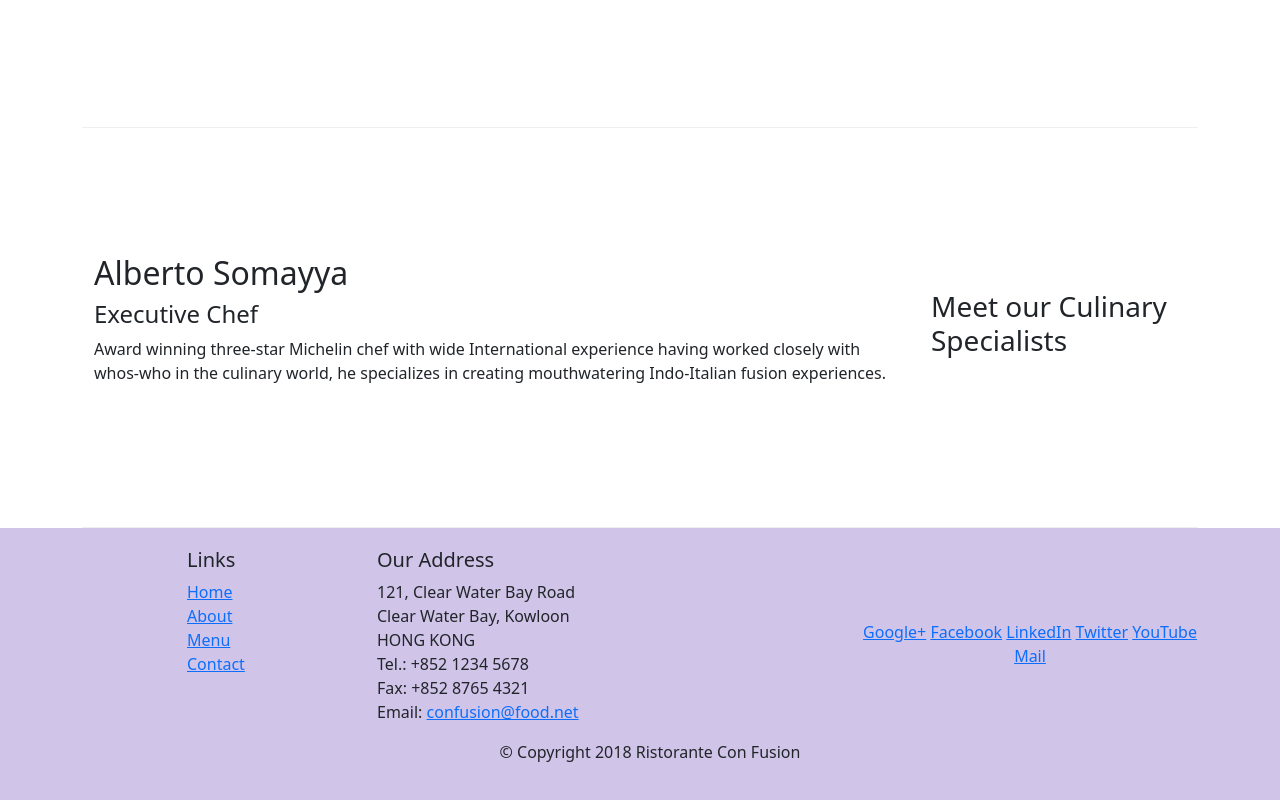
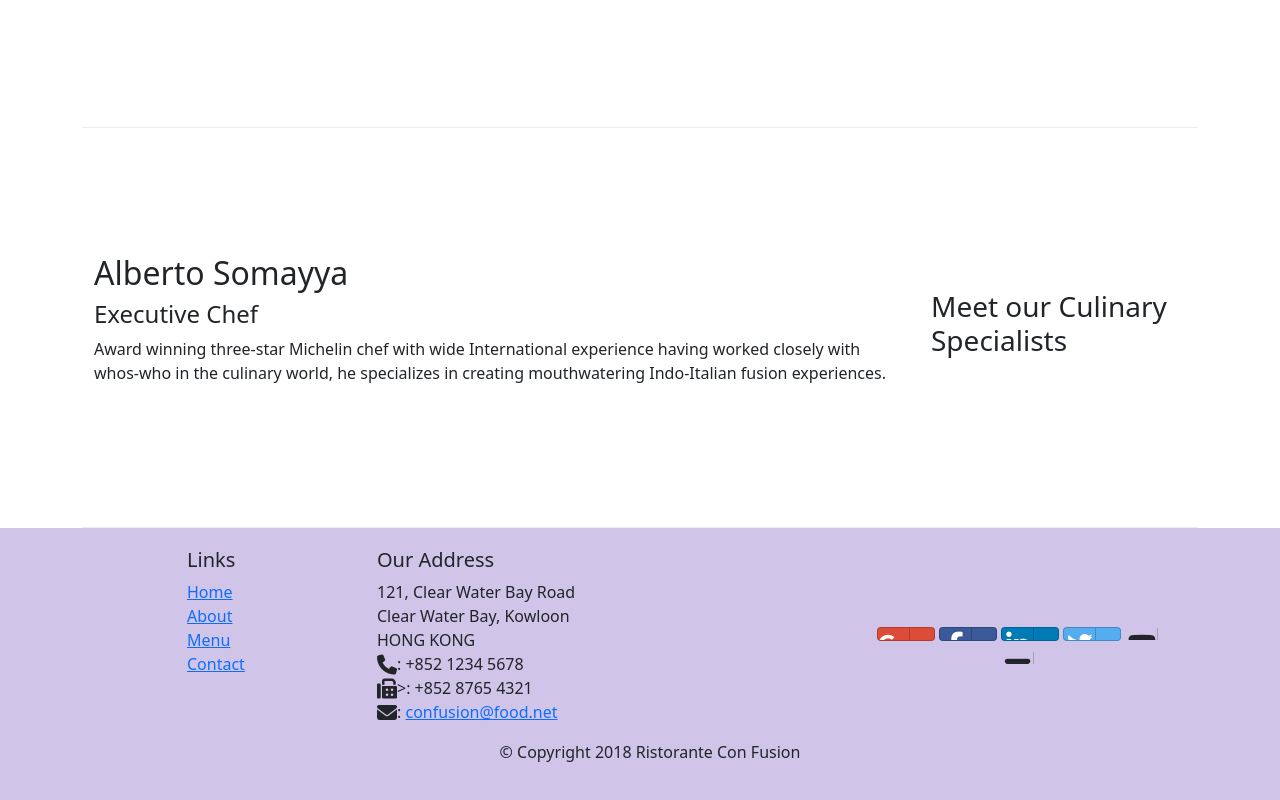
Before and after one commit to Sujithkumar72/courseraFrontEnd, a website: page index.html in a window 1280 px wide. Shown: the part 1006-1806 px from the top of the page. Drawn offline with nearby package versions, Linux system fonts and the light colour scheme.

Commit message:
font icons

```diff
--- a/index.html
+++ b/index.html
@@ -9,6 +9,8 @@
 
       <!-- Bootstrap CSS -->
       <link rel="stylesheet" href="node_modules/bootstrap/dist/css/bootstrap.min.css">
+      <link rel="stylesheet" href="node_modules/font-awesome/css/font-awesome-min.css">
+      <link rel="stylesheet" href="node_modules/bootstrap-social/bootstrap-social.css">
       <link rel="stylesheet" href="css/styles.css">
     <title>Ristorante Con Fusion</title>
 </head>
@@ -25,10 +27,10 @@
 
             <div class="collapse navbar-collapse" id="Navbar">
                 <ul class="navbar-nav mr-auto">
-                    <li class="nav-item active"><a class="nav-link" href="./index.html">Home</a></li>
-                    <li class="nav-item"><a class="nav-link" href="./aboutus.html">About</a></li>
-                    <li class="nav-item"><a class="nav-link" href="#">Menu</a></li>
-                    <li class="nav-item"><a class="nav-link" href="#">Contact</a></li>
+                    <li class="nav-item active"><a class="nav-link" href="./index.html"><span class="fa fa-home fa-lg"></span> Home</a></li>
+                    <li class="nav-item"><a class="nav-link" href="./aboutus.html"><span class="fa fa-info fa-lg"></span> About</a></li>
+                    <li class="nav-item"><a class="nav-link" href="#"><span class="fa fa-list fa-lg"></span> Menu</a></li>
+                    <li class="nav-item"><a class="nav-link" href="#"><span class="fa fa-address-card fa-lg"></span>Contact</a></li>
                 </ul>
             </div>
         </div>
@@ -98,19 +100,19 @@
 		              121, Clear Water Bay Road<br>
 		              Clear Water Bay, Kowloon<br>
 		              HONG KONG<br>
-		              Tel.: +852 1234 5678<br>
-		              Fax: +852 8765 4321<br>
-		              Email: <a href="mailto:confusion@food.net">confusion@food.net</a>
+		              <i class="fa fa-phone fa-lg"></i>: +852 1234 5678<br>
+		              <i class="fa fa-fax fa-lg"></i>>: +852 8765 4321<br>
+		              <i class="fa fa-envelope fa-lg"></i>: <a href="mailto:confusion@food.net">confusion@food.net</a>
 		           </address>
                 </div>
                 <div class="col-12 col-sm-4 align-self-center">
                     <div class="text-center">
-                        <a href="http://google.com/+">Google+</a>
-                        <a href="http://www.facebook.com/profile.php?id=">Facebook</a>
-                        <a href="http://www.linkedin.com/in/">LinkedIn</a>
-                        <a href="http://twitter.com/">Twitter</a>
-                        <a href="http://youtube.com/">YouTube</a>
-                        <a href="mailto:">Mail</a>
+                        <a class="btn btn-social btn-google" href="http://google.com/+"><i class="fa fa-google-plus fa-lg"></i></a>
+                        <a class="btn btn-social btn-facebook" href="http://www.facebook.com/profile.php?id="><i class="fa fa-facebook fa-lg"></i></a>
+                        <a class="btn btn-social btn-linkedin" href="http://www.linkedin.com/in/"><i class="fa fa-linkedin fa-lg"></i></a>
+                        <a class="btn btn-social btn-twitter" href="http://twitter.com/"><i class="fa fa-twitter fa-lg"></i></a>
+                        <a class="btn btn-social btn-youtube" href="http://youtube.com/"><i class="fa fa-youtube fa-lg"></i></a>
+                        <a class="btn btn-social" href="mailto:"><i class="fa fa-envelope fa-lg"></i></a>
                     </div>
                 </div>
            </div>
--- a/package.json
+++ b/package.json
@@ -15,6 +15,8 @@
   },
   "dependencies": {
     "bootstrap": "^5.0.0-beta1",
+    "bootstrap-social": "^5.1.1",
+    "font-awesome": "^4.7.0",
     "jquery": "^3.3.1",
     "popper.js": "^1.16.1"
   }
```
Also changed, not shown: aboutus.html (+15 -13 lines), 1 other file.
